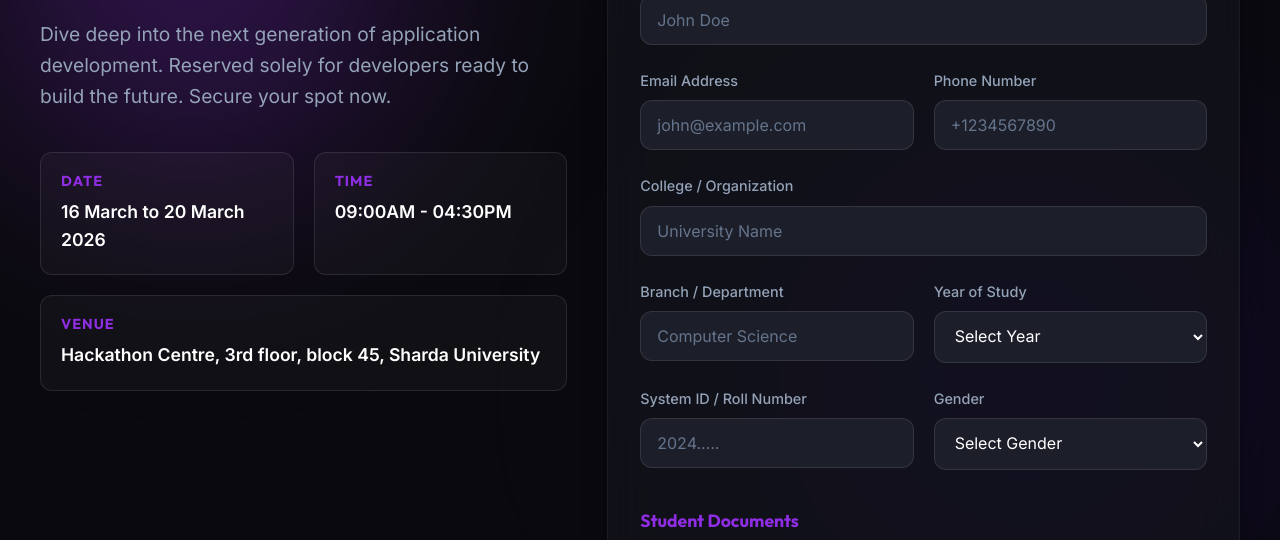
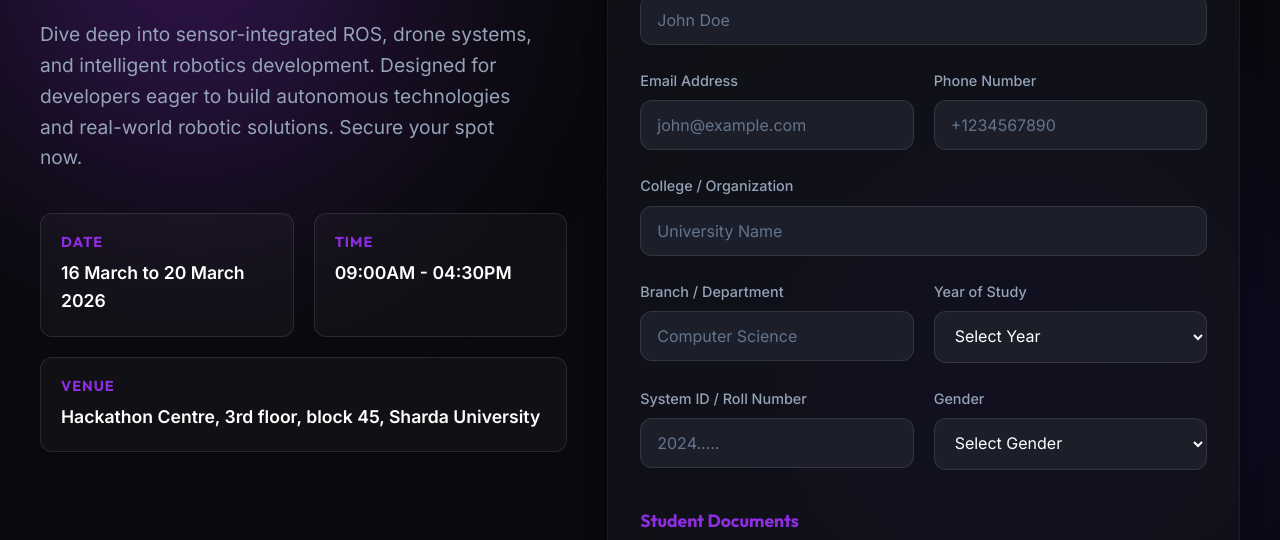
Before and after one commit to always-rishi/dart-workshop, a plain HTML site: page pages/dart-registration.html in a window 1280 px wide. Shown: the part 199-739 px from the top of the page. Drawn offline with Linux system fonts and the light colour scheme; a script that the page names is missing.

Commit message:
update: updated hero description to mention ROS and drone robotics

```diff
--- a/pages/dart-registration.html
+++ b/pages/dart-registration.html
@@ -110,8 +110,9 @@
                 <span class="text-gradient">DART 2.0</span> Workshop
             </h1>
             <p style="font-size: 1.2rem; color: var(--text-secondary); max-width: 500px;">
-                Dive deep into the next generation of application development. Reserved solely for developers ready to
-                build the future. Secure your spot now.
+                Dive deep into sensor-integrated ROS, drone systems, and intelligent robotics development. Designed for
+                developers eager to build autonomous technologies and real-world robotic solutions. Secure your spot
+                now.
             </p>
 
             <div class="event-details">
```
